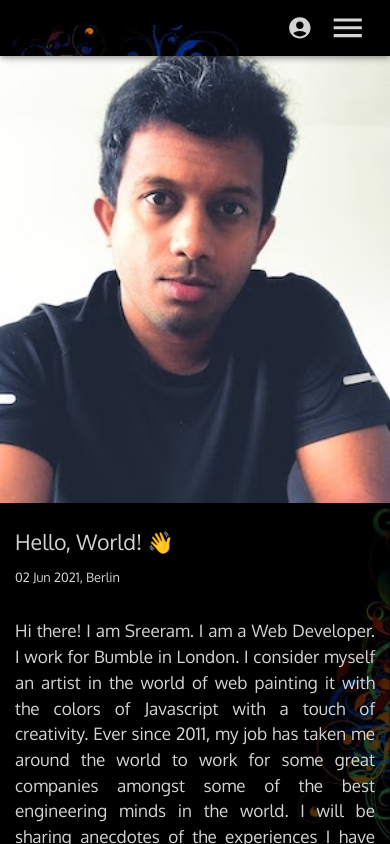
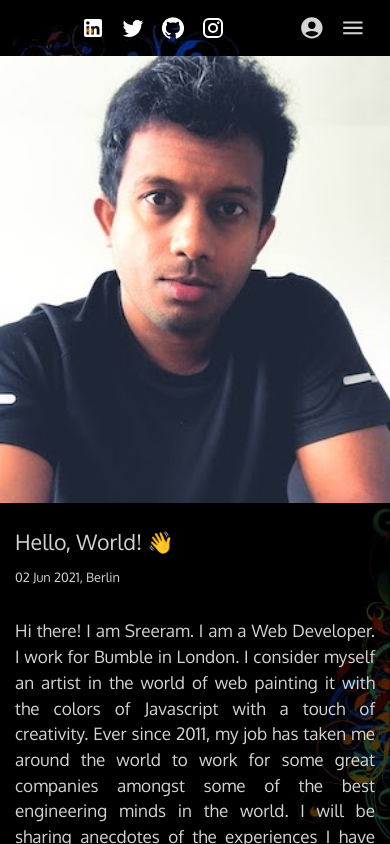
Before and after one commit to siri404-gh/project-sigma, a Next.js app: page /about in a window 390 px wide. Built offline with nearby package versions, Linux system fonts and the light colour scheme; no server answers.

Commit message:
chore: updates

```diff
--- a/src/components/Layout/Layout.tsx
+++ b/src/components/Layout/Layout.tsx
@@ -7,6 +7,7 @@ import Navbar, { NavbarProps } from '@/components/Navbar/Navbar'
 import Navlinks, { NavlinksProps } from '@/components/Navlinks/Navlinks'
 import Seo, { SEOProps } from '@/components/Seo/Seo'
 import Sidebar, { SidebarProps } from '@/components/Sidebar/Sidebar'
+import Sociallinks from '@/components/Sociallinks/Sociallinks'
 
 export interface LayoutProps {
   children?: JSX.Element
@@ -46,6 +47,7 @@ const Layout: FC<LayoutProps> = ({
       <Sidebar {...sidebarProps} />
       <Container maxWidth='md' sx={{ height: '100vh' }} disableGutters>
         <Navbar {...navbarProps}>
+          <Sociallinks />
           <Navlinks {...navlinksProps} />
         </Navbar>
         {children}
--- a/src/components/Navbar/Navbar.tsx
+++ b/src/components/Navbar/Navbar.tsx
@@ -58,7 +58,7 @@ const Navbar: FC<NavbarProps> = props => {
   const otherColor = 'primary'
 
   return (
-    <AppBar color={appBarColor} component='nav'>
+    <AppBar color={appBarColor} component='nav' position='static'>
       <StyledToolbar>
         <Link href='/' passHref>
           <MuiLink underline='none'>
@@ -68,19 +68,14 @@ const Navbar: FC<NavbarProps> = props => {
           </MuiLink>
         </Link>
         {children}
-        <Box
-          sx={{ display: 'flex', justifyContent: 'right', width: { sm: 225 } }}>
+        <Box sx={{ display: 'flex', justifyContent: 'right' }}>
           <IconButton
             aria-controls='simple-menu'
             color={otherColor}
             onClick={onAvatarClick}
             aria-hidden>
             {isUserLoggedIn ? (
-              <Avatar
-                alt='avatar'
-                src={avatarUrl}
-                sx={{ width: 26, height: 26 }}
-              />
+              <Avatar alt='avatar' src={avatarUrl} />
             ) : (
               <AccountIcon />
             )}
@@ -114,7 +109,7 @@ const Navbar: FC<NavbarProps> = props => {
             aria-label='menu'
             color={otherColor}
             onClick={onMenuButtonClick}>
-            <MenuIcon fontSize='large' />
+            <MenuIcon />
           </IconButton>
         </Box>
       </StyledToolbar>
--- a/src/components/Navlinks/Navlinks.tsx
+++ b/src/components/Navlinks/Navlinks.tsx
@@ -30,7 +30,7 @@ const StyledBox = styled(Box)(({ theme }) => ({
 
 const StyledLi = styled(Box)({
   display: 'inline-block',
-  margin: '0 20px',
+  margin: '0 10px',
 })
 
 const Navlinks: FC<NavlinksProps> = ({ links = [] }) => (
--- a/src/components/Sociallinks/Sociallinks.tsx
+++ b/src/components/Sociallinks/Sociallinks.tsx
@@ -9,10 +9,10 @@ import TwitterIcon from '@mui/icons-material/Twitter'
 import { Box, Link } from '@mui/material'
 
 const styles = {
-  socialllink: { margin: 3, fontSize: 0 },
+  socialllink: { padding: 1, fontSize: 0 },
   socialIcon: {
-    height: 32,
-    width: 32,
+    height: 24,
+    width: 24,
     color: 'white',
   },
 }
@@ -45,7 +45,6 @@ const Sociallinks = () => (
     sx={{
       display: 'flex',
       justifyContent: 'center',
-      width: '100%',
     }}>
     <Link
       href={LINKEDIN_LINK}
--- a/src/pages/about.tsx
+++ b/src/pages/about.tsx
@@ -5,9 +5,8 @@ import { styled } from '@mui/system'
 import { NextPage } from 'next'
 
 import Markdown from '@/components/Markdown/Markdown'
-import Sociallinks from '@/components/Sociallinks/Sociallinks'
 
-const RelativeBox = styled(Box)(({ theme }) => ({
+const AbsoluteBox = styled(Box)(({ theme }) => ({
   position: 'absolute',
   top: 56,
   left: 0,
@@ -17,28 +16,40 @@ const RelativeBox = styled(Box)(({ theme }) => ({
   [theme.breakpoints.up('sm')]: {
     top: 64,
   },
+  [theme.breakpoints.up('md')]: {
+    bottom: 20,
+  },
 }))
 
 const ContentBox = styled(Box)(({ theme }) => ({
-  minHeight: 'fill-available',
-  maxWidth: 900,
-  padding: 15,
-  [theme.breakpoints.down('sm')]: {
-    paddingTop: 0,
+  backgroundImage: "url('/img/bg/trans.png')",
+  height: 'calc(100% - 56px)',
+  [theme.breakpoints.up('sm')]: {
+    height: 'calc(100% - 64px)',
   },
-  margin: '0 auto',
   [theme.breakpoints.up('md')]: {
+    height: 'calc(100% - 84px)',
+    margin: '0 auto',
     borderRadius: 8,
     border: 'solid 1px #2a2a2a',
   },
-  backgroundImage: "url('/img/bg/trans.png')",
+}))
+
+const RelativeBox = styled(Box)(({ theme }) => ({
+  padding: 15,
+  [theme.breakpoints.down('md')]: {
+    paddingTop: 0,
+  },
+  maxWidth: 900,
+  margin: 'auto',
 }))
 
 const Index: NextPage = () => (
-  <RelativeBox>
-    <ContentBox>
-      <Markdown>
-        {`
+  <ContentBox>
+    <AbsoluteBox>
+      <RelativeBox>
+        <Markdown>
+          {`
 
 <img class="img--full-width img--left img--grow" loading="lazy" src="/img/blog/sreeram.jpg" alt="sreeram padmanabhan" title="sreeram padmanabhan" />
 
@@ -82,15 +93,18 @@ So far, I have had the opportunity to work for some great companies which includ
 
   <img src='/img/blog/mistallianz.jpeg' /> **PHP Developer, Mistallianz Ltd, Trivandrum**
 
-  **Freelance Web Developer, Trivandrum**
+  <img src='/img/blog/bumble.ico' /> **Freelance Web Developer, Trivandrum**
 
 </div>
-
       `}
-      </Markdown>
-    </ContentBox>
-    <Sociallinks />
-  </RelativeBox>
+        </Markdown>
+      </RelativeBox>
+    </AbsoluteBox>
+  </ContentBox>
 )
 
 export default Index
+
+export const getServerSideProps = async () => ({
+  props: {},
+})
--- a/src/pages/index.tsx
+++ b/src/pages/index.tsx
@@ -21,3 +21,7 @@ const Index: NextPage = () => (
 )
 
 export default Index
+
+export const getServerSideProps = async () => ({
+  props: {},
+})
--- a/src/styles/styles.css
+++ b/src/styles/styles.css
@@ -105,6 +105,10 @@
 
 /* Styles inside markdown */
 
+.markdown > .experience > p {
+  text-align: justify;
+}
+
 .markdown > .experience > p > img {
   border-radius: 50%;
   margin-right: 3px;
@@ -114,5 +118,4 @@
 
 .markdown > .experience > p > img ~ strong {
   vertical-align: text-bottom;
-  text-align: left;
 }
```
Also changed, not shown: src/components/Center/Center.tsx (+9 -3 lines), 2 other files (tests, documents, lock files or other folders).
